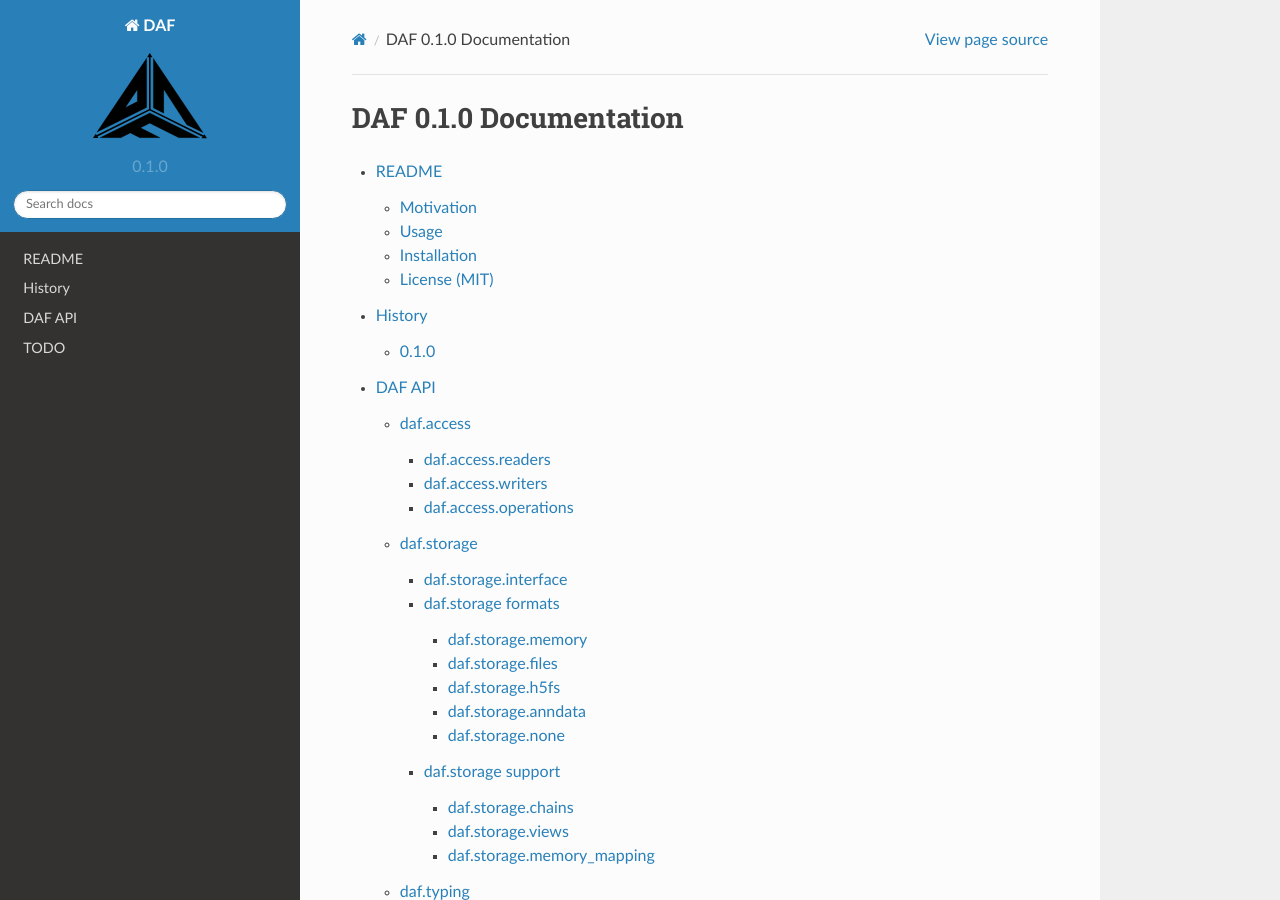
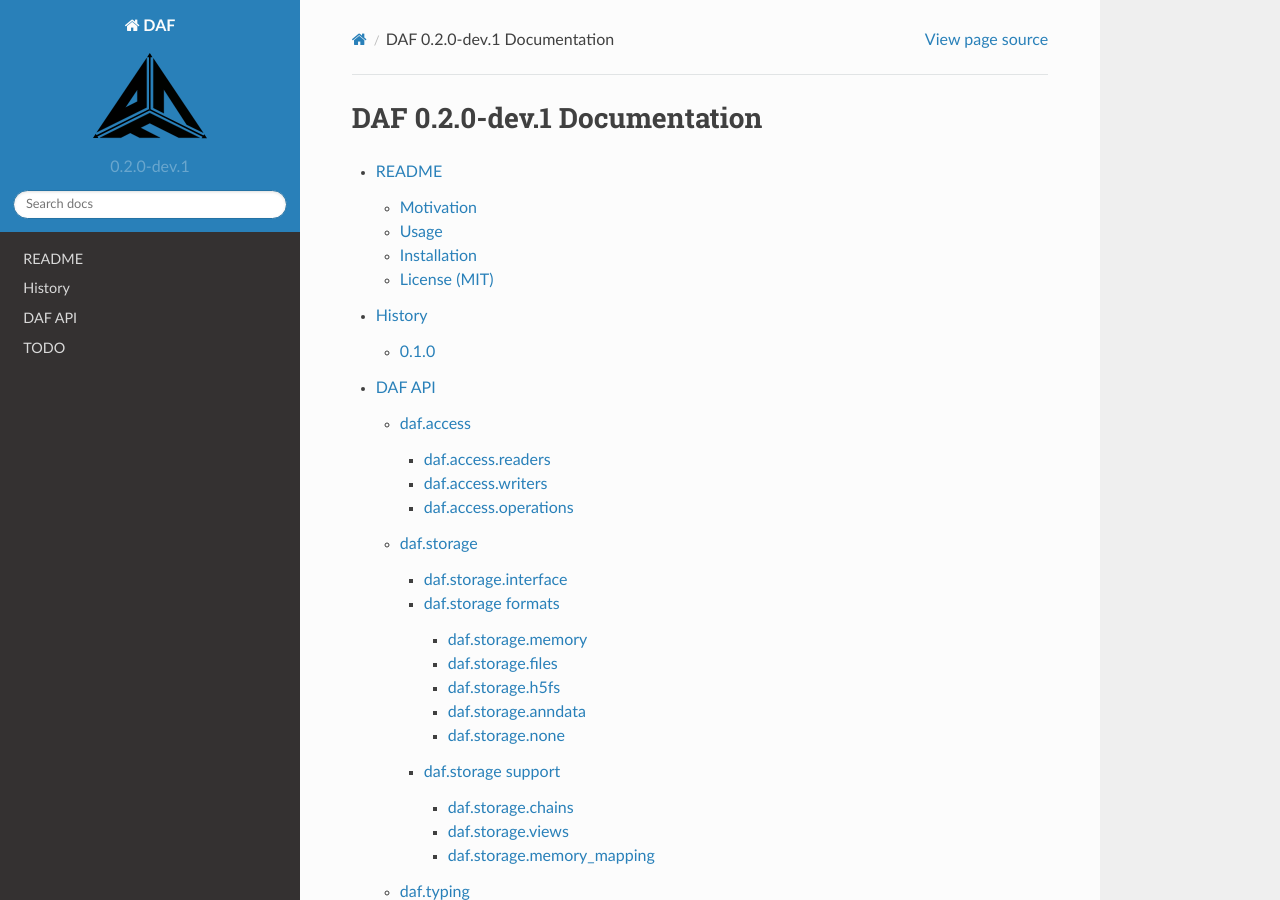
Before and after one commit to tanaylab/daf, a Sphinx documentation site: the page built from docs/index.rst, in a window 1280 px wide and 900 px high. Built offline with Sphinx 7.4.7 and the Read the Docs theme 2.0.0, drawn with Linux system fonts in a browser that asks for light colours.

Commit message:
Bump version: 0.1.0 → 0.2.0-dev.1

```diff
--- a/README.rst
+++ b/README.rst
@@ -1,4 +1,4 @@
-DAF 0.1.0 - Data in Axes in Formats
+DAF 0.2.0-dev.1 - Data in Axes in Formats
 =========================================
 
 .. image:: https://readthedocs.org/projects/dafpy/badge/?version=latest
--- a/daf/__init__.py
+++ b/daf/__init__.py
@@ -13,7 +13,7 @@ if 0:
 
 __author__ = "Oren Ben-Kiki"
 __email__ = "oren@ben-kiki.org"
-__version__ = "0.1.0"
+__version__ = "0.2.0-dev.1"
 
 # pylint: disable=wrong-import-position
 
--- a/docs/conf.py
+++ b/docs/conf.py
@@ -136,7 +136,7 @@ author = "Oren Ben-Kiki"
 # the built documents.
 #
 # The short X.Y version.
-version = "0.1.0"
+version = "0.2.0-dev.1"
 # The full version, including alpha/beta/rc tags.
 release = version
 
--- a/docs/index.rst
+++ b/docs/index.rst
@@ -1,4 +1,4 @@
-DAF 0.1.0 Documentation
+DAF 0.2.0-dev.1 Documentation
 =============================
 
 .. toctree::
--- a/setup.cfg
+++ b/setup.cfg
@@ -1,5 +1,5 @@
 [bumpversion]
-current_version = 0.1.0
+current_version = 0.2.0-dev.1
 commit = True
 tag = True
 parse =
--- a/setup.py
+++ b/setup.py
@@ -45,5 +45,5 @@ setup(
     tests_require=test_requirements,
     extras_require={"dev": dev_requirements},
     url="https://github.com/tanaylab/daf.git",
-    version="0.1.0",
+    version="0.2.0-dev.1",
 )
```
